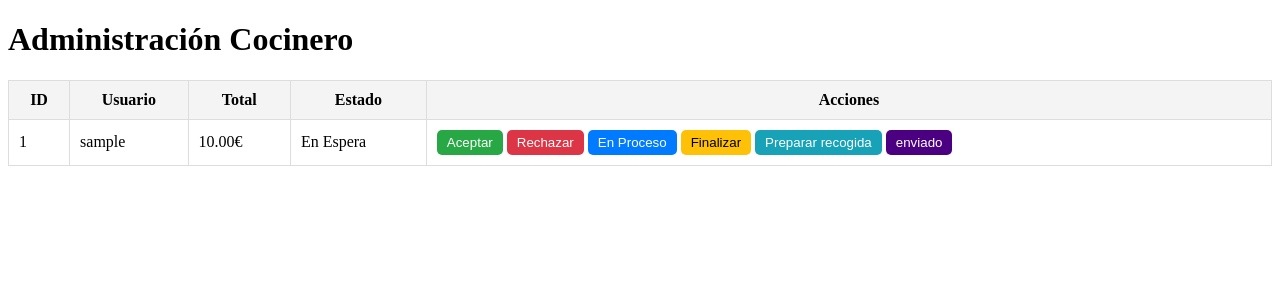
After one commit to JuanantonioPeregrina/gestion_comanda, a Django app: page /gestionar-pedidos/ in a window 1280 px wide. The commit adds this page. Shown: the top 300 px of the page. Run offline with Django 5.2, Linux system fonts and the light colour scheme; a user stored in the database is signed in; tables that the repository leaves empty hold one stand-in row (values such as "Sample post").

Commit message:
falta comunicación a usuario y poner bonito

```diff
--- /dev/null
+++ b/mcnolo/app/templates/app/gestionar_pedidos.html
@@ -0,0 +1,93 @@
+<!DOCTYPE html>
+<html lang="es">
+<head>
+    <meta charset="UTF-8">
+    <meta name="viewport" content="width=device-width, initial-scale=1.0">
+    <title>Gestionar Pedidos</title>
+    <style>
+        table {
+            width: 100%;
+            border-collapse: collapse;
+        }
+        th, td {
+            padding: 10px;
+            border: 1px solid #ddd;
+        }
+        th {
+            background-color: #f4f4f4;
+        }
+        button {
+            padding: 5px 10px;
+            border: none;
+            border-radius: 5px;
+            color: white;
+            cursor: pointer;
+        }
+        .aceptar { background-color: #28a745; }
+        .rechazar { background-color: #dc3545; }
+        .proceso { background-color: #007bff; }
+        .finalizar { background-color: #ffc107; color: black; }
+        .recoger { background-color: #17a2b8; }
+        .enviado { background-color: #4B0082; }
+    </style>
+</head>
+<body>
+    <h1>Administración Cocinero</h1>
+    <table>
+        <thead>
+            <tr>
+                <th>ID</th>
+                <th>Usuario</th>
+                <th>Total</th>
+                <th>Estado</th>
+                <th>Acciones</th>
+            </tr>
+        </thead>
+        <tbody>
+            {% for pedido in pedidos %}
+                <tr>
+                    <td>{{ pedido.id }}</td>
+                    <td>{% if pedido.usuario %}
+                            {{ pedido.usuario.username }}
+                        {% else %}
+                        Invitado
+                    {% endif %}</td>
+                    <td>{{ pedido.total }}€</td>
+                    <td>{{ pedido.get_estado_display }}</td>
+                    <td>
+                        <button class="aceptar" onclick="ejecutarAccion('{{ pedido.id }}', 'aceptar')">Aceptar</button>
+                        <button class="rechazar" onclick="ejecutarAccion('{{ pedido.id }}', 'rechazar')">Rechazar</button>
+                        <button class="proceso" onclick="ejecutarAccion('{{ pedido.id }}', 'poner_en_proceso')">En Proceso</button>
+                        <button class="finalizar" onclick="ejecutarAccion('{{ pedido.id }}', 'finalizar')">Finalizar</button>
+                        <button class="recoger" onclick="ejecutarAccion('{{ pedido.id }}', 'preparar_recogida')">Preparar recogida</button>
+                        <button class="enviado" onclick="ejecutarAccion('{{ pedido.id }}', 'enviado')">enviado</button>
+                    </td>
+                </tr>
+            {% endfor %}
+        </tbody>
+    </table>
+
+    <script>
+        function ejecutarAccion(pedidoId, accion) {
+            fetch("{% url 'gestionar_pedidos' %}", {
+                method: "POST",
+                headers: {
+                    "Content-Type": "application/x-www-form-urlencoded",
+                    "X-CSRFToken": "{{ csrf_token }}"
+                },
+                body: new URLSearchParams({ pedido_id: pedidoId, accion: accion })
+            })
+            .then(response => response.json())
+            .then(data => {
+                if (data.mensaje) {
+                    alert(data.mensaje);
+                    location.reload(); // Recargar la página para actualizar el estado
+                } else if (data.error) {
+                    alert("Error: " + data.error);
+                }
+            })
+            .catch(error => console.error("Error:", error));
+        }
+    </script>
+</body>
+</html>
--- a/mcnolo/app/urls.py
+++ b/mcnolo/app/urls.py
@@ -32,6 +32,8 @@ urlpatterns = [
     path('cancel/', views.payment_cancel, name='payment_cancel'),
     path('forgot-password/', views.forgot_password, name='forgot_password'),
     path('cambio-password/', views.cambio_password, name='cambio_password'),
+    path('gestionar-pedidos/', views.gestionar_pedidos, name='gestionar_pedidos'),
+
 ]
 
 
--- a/mcnolo/app/views.py
+++ b/mcnolo/app/views.py
@@ -17,6 +17,8 @@ from django.contrib.auth.models import AnonymousUser
 from django.views.decorators.csrf import csrf_exempt
 from django.http import JsonResponse
 from django.template.loader import render_to_string
+from django.contrib.auth.decorators import user_passes_test
+
 
 from .models import get_invitado_user
 
@@ -581,3 +583,37 @@ def enviar_correoVerificacion(mail, user, oferta):
         [mail],
         fail_silently=False,
     )
+
+@user_passes_test(lambda u: u.is_superuser)
+def gestionar_pedidos(request):
+    if request.method == 'POST':
+        accion = request.POST.get('accion')
+        pedido_id = request.POST.get('pedido_id')
+
+        pedido = get_object_or_404(Pedido, id=pedido_id)
+
+        try:
+            # Lógica para ejecutar las acciones
+            if accion == 'aceptar':
+                pedido.estado = 'aceptado'
+            elif accion == 'rechazar':
+                pedido.estado = 'rechazado'
+            elif accion == 'poner_en_proceso':
+                pedido.estado = 'en_proceso'
+            elif accion == 'finalizar':
+                pedido.estado = 'finalizado'
+            elif accion == 'enviado':
+                pedido.estado = 'enviado'
+            elif accion == 'preparar_recogida':
+                pedido.estado = 'recoger'
+            else:
+                return JsonResponse({'error': 'Acción no válida'}, status=400)
+
+            pedido.save()
+            return JsonResponse({'mensaje': f'Pedido {pedido_id} actualizado a {pedido.estado}.'})
+        except Exception as e:
+            return JsonResponse({'error': str(e)}, status=500)
+
+    # Si es GET, renderiza una plantilla para listar pedidos
+    pedidos = Pedido.objects.all()
+    return render(request, 'app/gestionar_pedidos.html', {'pedidos': pedidos})
--- a/mcnolo/mcnolo/urls.py
+++ b/mcnolo/mcnolo/urls.py
@@ -47,6 +47,8 @@ urlpatterns = [
     path('cancel/', views.payment_cancel, name='payment_cancel'),
     path('forgot-password/', views.forgot_password, name='forgot_password'),
     path('cambio-password/', views.cambio_password, name='cambio_password'),
+    path('gestionar-pedidos/', views.gestionar_pedidos, name='gestionar_pedidos'),
+
 ]
 
 if settings.DEBUG:
```
Also changed, not shown: mcnolo/app/templates/app/PaginaPrincipal.html (+16 -5 lines), mcnolo/media/productos/Captura_de_pantalla_2024-11-27_a_las_12.33.54.png (added), mcnolo/media/productos/animales-en-la-creacion.jpg (added), mcnolo/media/productos/pngtree-white-public-luxury-bus-illustration-png-image_4484875.jpg (added), 1 other file.
